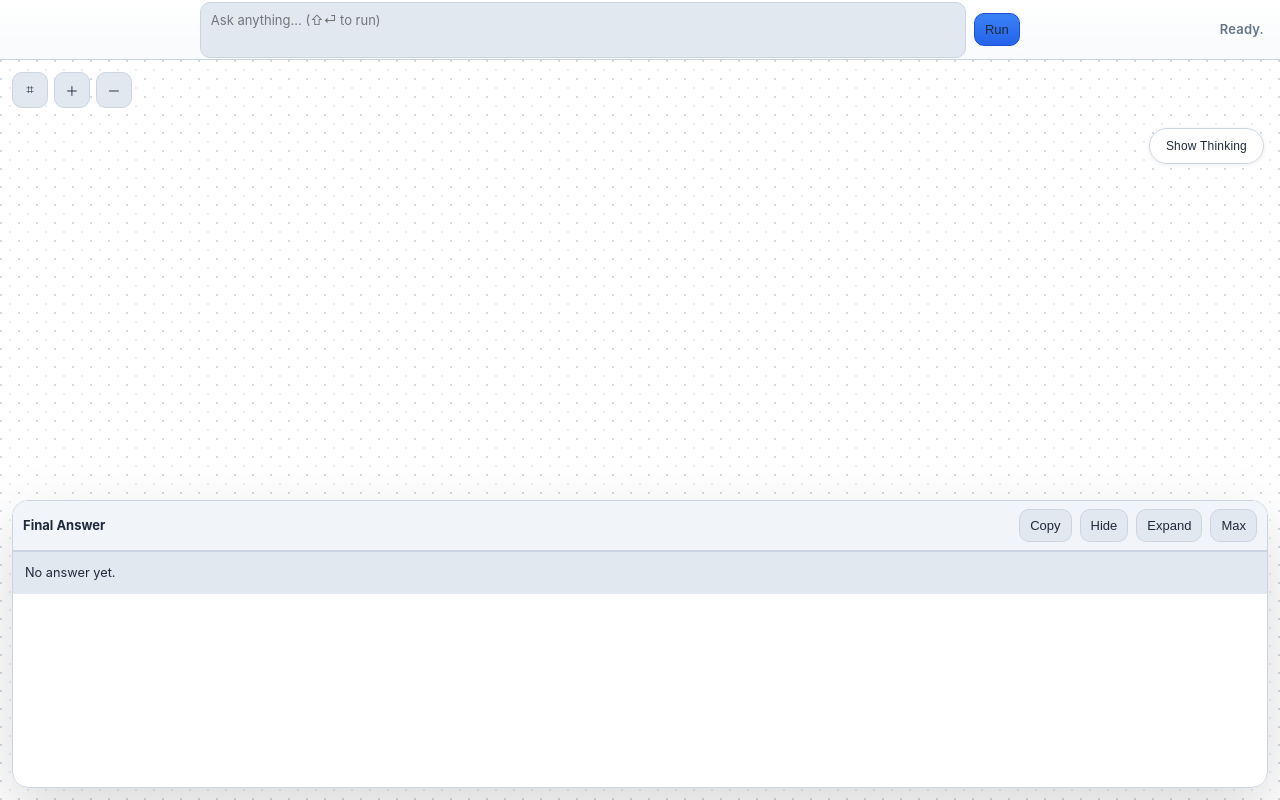
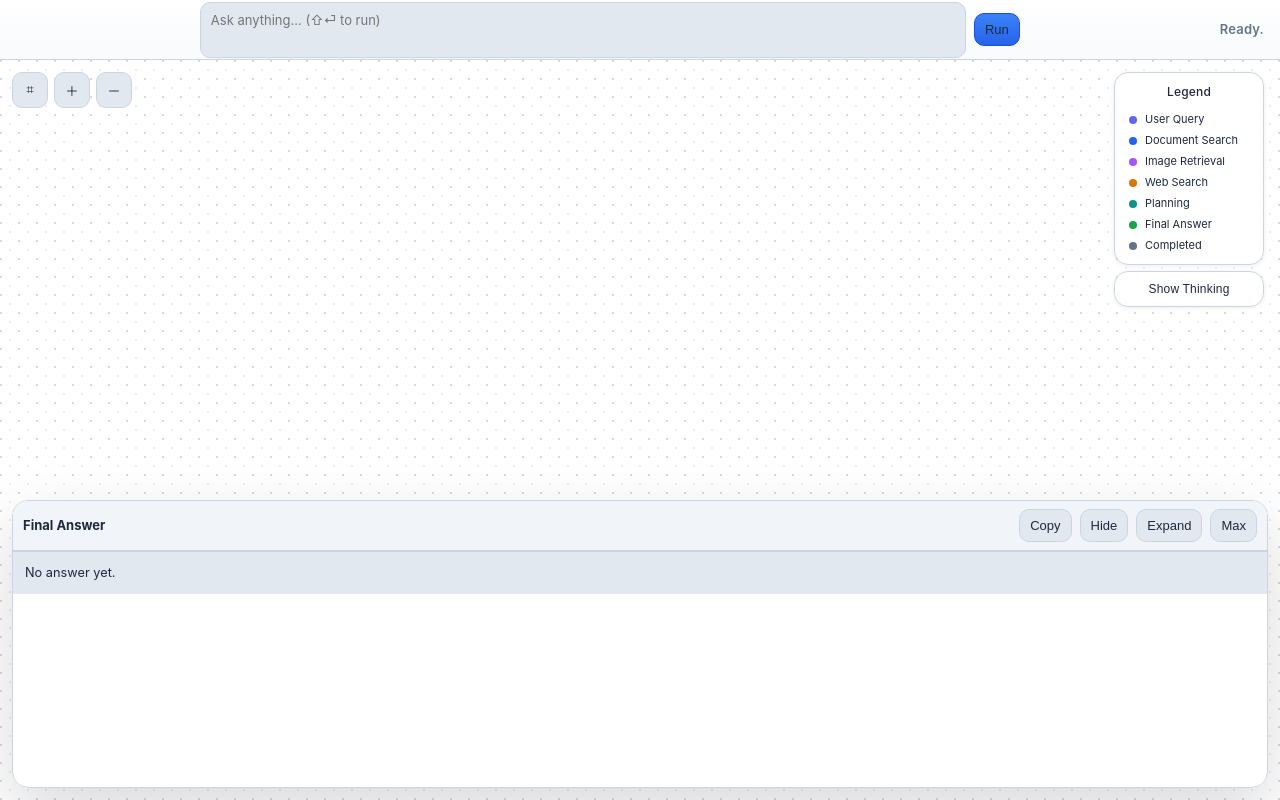
Before and after one commit to aradan207/VisTAR-Doc, a website with bundled scripts: page app/frontend/agent-frontend/index.html in a window 1280 px wide. Built offline with nearby package versions, Linux system fonts and the light colour scheme.

Commit message:
feat: preserve local agentic-rag state on clean base before unrelated style push

```diff
--- a/app/frontend/agent-frontend/index.html
+++ b/app/frontend/agent-frontend/index.html
@@ -31,6 +31,29 @@
           <button id="hudZoomOut" class="icon-btn" title="Zoom out">－</button>
         </div>
         <div class="minimap"><svg id="minimap" viewBox="0 0 100 60"></svg></div>
+        <div class="top-right-stack">
+          <div id="legend" class="legend">
+            <button id="legendToggle" class="legend-toggle" type="button" title="Toggle legend">Legend</button>
+            <div class="legend-items">
+              <div class="legend-item"><span class="legend-dot" style="background:var(--status-root)"></span>User Query</div>
+              <div class="legend-item"><span class="legend-dot" style="background:var(--status-search)"></span>Document Search</div>
+              <div class="legend-item"><span class="legend-dot" style="background:var(--status-image)"></span>Image Retrieval</div>
+              <div class="legend-item"><span class="legend-dot" style="background:var(--status-web)"></span>Web Search</div>
+              <div class="legend-item"><span class="legend-dot" style="background:var(--status-thinking)"></span>Planning</div>
+              <div class="legend-item"><span class="legend-dot" style="background:var(--status-final)"></span>Final Answer</div>
+              <div class="legend-item"><span class="legend-dot" style="background:var(--status-done)"></span>Completed</div>
+            </div>
+          </div>
+          <button
+            id="liveToggle"
+            class="live-toggle is-hidden"
+            type="button"
+            aria-controls="liveStream"
+            aria-expanded="false"
+          >
+            Show Thinking
+          </button>
+        </div>
         <div
           id="liveStream"
           class="live-stream is-hidden"
@@ -69,15 +92,6 @@
           </div>
           <div id="liveEvents" class="live-events"></div>
         </div>
-        <button
-          id="liveToggle"
-          class="live-toggle is-hidden"
-          type="button"
-          aria-controls="liveStream"
-          aria-expanded="false"
-        >
-          Show Thinking
-        </button>
         <div id="viewport" class="viewport">
           <div class="layers">
             <svg
--- a/app/frontend/agent-frontend/main.js
+++ b/app/frontend/agent-frontend/main.js
@@ -128,6 +128,28 @@ btnMaxFinal?.addEventListener('click', () => {
   const m = getFinalMode();
   applyFinalMode(m === 'max' ? 'normal' : 'max');
 });
+
+/* ── Legend toggle ── */
+{
+  const LEGEND_PREF_KEY = 'ags:legend';
+  const legend = document.getElementById('legend');
+  const legendToggle = document.getElementById('legendToggle');
+  if (legend && legendToggle) {
+    try {
+      const saved = localStorage.getItem(LEGEND_PREF_KEY);
+      if (saved === 'collapsed') legend.classList.add('collapsed');
+    } catch {}
+    legendToggle.addEventListener('click', () => {
+      legend.classList.toggle('collapsed');
+      try {
+        localStorage.setItem(
+          LEGEND_PREF_KEY,
+          legend.classList.contains('collapsed') ? 'collapsed' : 'expanded',
+        );
+      } catch {}
+    });
+  }
+}
 
 copyFinalBtn?.addEventListener('click', async () => {
   const html = el.finalContent?.innerHTML ?? '';
--- a/app/frontend/agent-frontend/styles.css
+++ b/app/frontend/agent-frontend/styles.css
@@ -334,11 +334,8 @@ select {
 }
 
 .live-toggle {
-  position: absolute;
-  top: 68px;
-  right: 16px;
   padding: 10px 16px;
-  border-radius: 999px;
+  border-radius: 14px;
   border: 1px solid var(--border);
   background: rgba(255, 255, 255, 0.95);
   color: var(--text);
@@ -346,7 +343,6 @@ select {
   letter-spacing: 0.2px;
   cursor: pointer;
   box-shadow: var(--shadow-sm);
-  z-index: 46;
   transition: background 0.2s ease, transform 0.2s ease, box-shadow 0.2s ease,
     border-color 0.2s ease;
 }
@@ -465,6 +461,73 @@ svg.edges {
   width: 100%;
   height: 100%;
   display: block;
+}
+
+/* TOP-RIGHT STACK (legend + show-thinking) */
+.top-right-stack {
+  position: absolute;
+  top: 12px;
+  right: 16px;
+  z-index: 46;
+  display: flex;
+  flex-direction: column;
+  align-items: stretch;
+  gap: 6px;
+  width: 150px;
+}
+
+/* LEGEND */
+.legend {
+  border: 1px solid var(--border);
+  border-radius: 14px;
+  background: rgba(255, 255, 255, 0.95);
+  box-shadow: var(--shadow-sm);
+  overflow: hidden;
+}
+.legend-toggle {
+  display: block;
+  width: 100%;
+  padding: 10px 16px;
+  border: none;
+  background: transparent;
+  color: var(--text);
+  font: inherit;
+  font-size: 12px;
+  font-weight: 500;
+  letter-spacing: 0.2px;
+  cursor: pointer;
+  text-align: center;
+  transition: background 0.2s ease, color 0.2s ease;
+}
+.legend-toggle:hover {
+  background: var(--accent-2);
+  color: #ffffff;
+}
+.legend.collapsed .legend-toggle {
+  border-radius: 999px;
+}
+.legend-items {
+  padding: 2px 14px 10px;
+  display: flex;
+  flex-direction: column;
+  gap: 5px;
+}
+.legend.collapsed .legend-items {
+  display: none;
+}
+.legend-item {
+  display: flex;
+  align-items: center;
+  gap: 8px;
+  font-size: 11px;
+  color: var(--text);
+  white-space: nowrap;
+}
+.legend-dot {
+  width: 8px;
+  height: 8px;
+  border-radius: 50%;
+  flex: 0 0 auto;
 }
 
 /* NODES */
--- a/app/frontend/agent-frontend/ui/dom.js
+++ b/app/frontend/agent-frontend/ui/dom.js
@@ -25,4 +25,6 @@ export const el = {
   palette: document.getElementById('palette'),
   paletteSearch: document.getElementById('paletteSearch'),
   paletteList: document.getElementById('paletteList'),
+  legend: document.getElementById('legend'),
+  legendToggle: document.getElementById('legendToggle'),
 };
```
Also changed, not shown: 3 other files.
